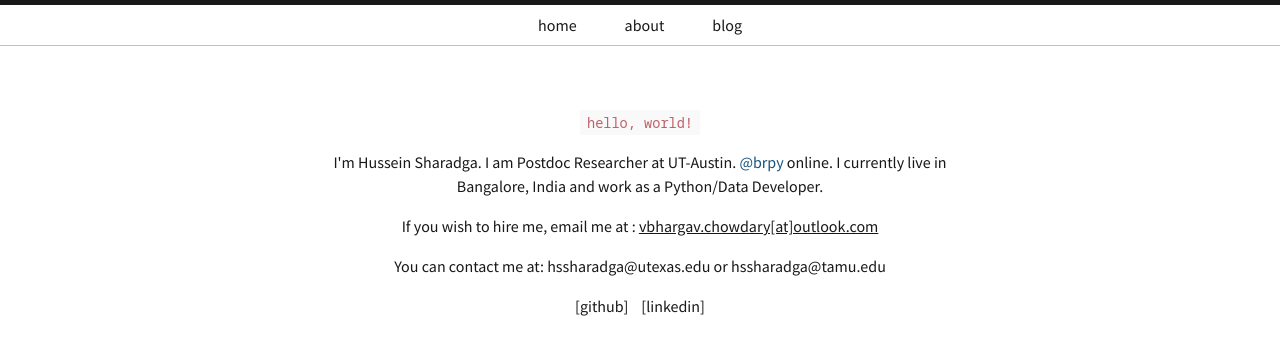
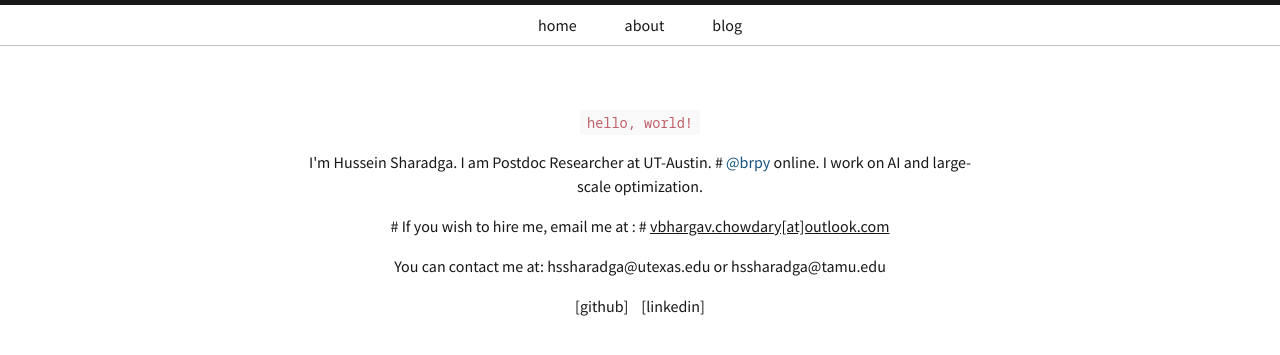
Before and after one commit to hssharadga/hssharadga.github.io, a Jekyll site: the page built from index.html, in a window 1280 px wide. Shown: the top 355 px of the page. Built offline with Jekyll 4.4.1, drawn with Linux system fonts in a browser that asks for light colours.

Commit message:
Update index.html

```diff
--- a/index.html
+++ b/index.html
@@ -17,13 +17,13 @@ title: Home
   <div class="text-center">
     <p>
       I'm Hussein Sharadga. I am Postdoc Researcher at UT-Austin.
-      <a href="https://brpy.github.io/about">@brpy</a> online.
-      I currently live in Bangalore, India and work as a Python/Data Developer.
+     # <a href="https://brpy.github.io/about">@brpy</a> online.
+      I work on AI and large-scale optimization.
     </p>
 
     <p>
-      If you wish to hire me, email me at :
-      <u>vbhargav.chowdary[at]outlook.com</u>
+      # If you wish to hire me, email me at :
+      # <u>vbhargav.chowdary[at]outlook.com</u>
     </p>
 
     <p>
```
